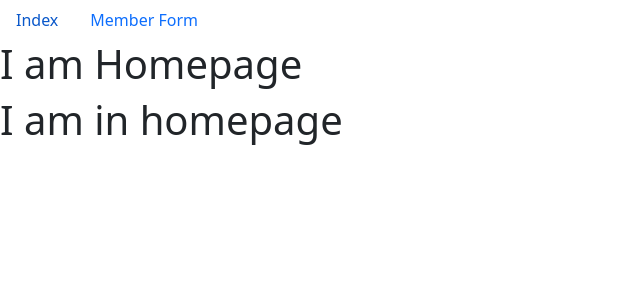
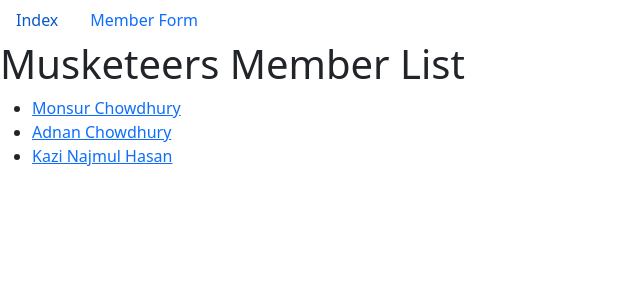
Before and after one commit to macrifat/django_musketeers_app, a Django app: page / in a window 1280 px wide. Shown: the top 300 px of the page, without its empty margins (0-640 px from the left). Run offline with Django 4.2, Linux system fonts and the light colour scheme; data comes from the database, SQL or seed files in the repository; both versions use the stored data as it was after the commit.

Commit message:
Read Updtae Delete

```diff
--- a/first_app/urls.py
+++ b/first_app/urls.py
@@ -8,5 +8,8 @@ urlpatterns = [
 
     path('',views.index, name = "index" ),
     path('member_form/', views.member_form, name = "member_form"),
+    path('member_info/<int:member_id>/', views.member_info, name = "member_info"),
+    path('member_update/<int:member_id>/', views.member_update, name = "member_update"),
+    path('member_delete/<int:member_id>/', views.member_delete, name = "member_delete"),
 
 ]
--- a/first_app/views.py
+++ b/first_app/views.py
@@ -1,13 +1,49 @@
 from django.shortcuts import render
-
+from first_app import forms
+from first_app.models import Members
 # Create your views here.
 
 
 def index(request):
-    diction = {'title': 'index'}
+    member_list = Members.objects.order_by('last_name')
+    diction = {'title': 'index', 'member_list': member_list }
     return render(request, 'first_app/index.html', context= diction)
 
 
 def member_form(request):
-    diction = {'title': 'member_form'}
+    form = forms.MembersForm()
+
+    if request.method == "POST":
+        form = forms.MembersForm(request.POST)
+
+        if form.is_valid():
+            form.save(commit=True)
+            return index(request)
+
+    diction = {'title': 'member_form',"member_form": form }
     return render(request, 'first_app/member_form.html', context= diction)
+
+def member_info(request, member_id):
+    member_info = Members.objects.get(pk=member_id)
+    diction = {'member_info': member_info}
+    return render(request, 'first_app/member_info.html', context=diction)
+
+def member_update(request, member_id):
+    member_info = Members.objects.get(pk=member_id)
+    form = forms.MembersForm(instance=member_info)
+
+    if request.method == 'POST':
+        form = forms.MembersForm(request.POST, instance=member_info)
+
+        if form.is_valid():
+            form.save(commit=True)
+            return index(request)
+
+    diction = {'member_update': form }
+    return render(request, 'first_app/member_update.html', context=diction)
+
+
+def member_delete(request, member_id):
+    member = Members.objects.get(pk=member_id).delete()
+    diction = {'delete_msg': 'delete done'}
+    return render(request, 'first_app/member_delete.html', context=diction)
--- a/templates/first_app/index.html
+++ b/templates/first_app/index.html
@@ -3,7 +3,15 @@
 
 {% block body_block %}
 
-<h1>I am Homepage </h1>
-<h1> I am in homepage</h1>
+<h1>Musketeers Member List </h1>
+<ul>
+ {% if member_list %}
+ {% for member in member_list %}
+ <li> <a href=" {% url 'first_app:member_info' member_id=member.id %} ">{{ member.first_name}} {{member.last_name}} </li></a>
+ {% endfor %}
+ {% else %}
+ <h1> No members at the moment</h1>
+ {% endif %}
+</ul>
 
 {% endblock body_block %}
```
Also changed, not shown: first_app/forms.py (added, +8 -0 lines), templates/first_app/member_delete.html (added, +10 -0 lines), templates/first_app/member_form.html (+9 -0 lines), templates/first_app/member_info.html (added, +14 -0 lines), templates/first_app/member_update.html (added, +15 -0 lines), db.sqlite3.
